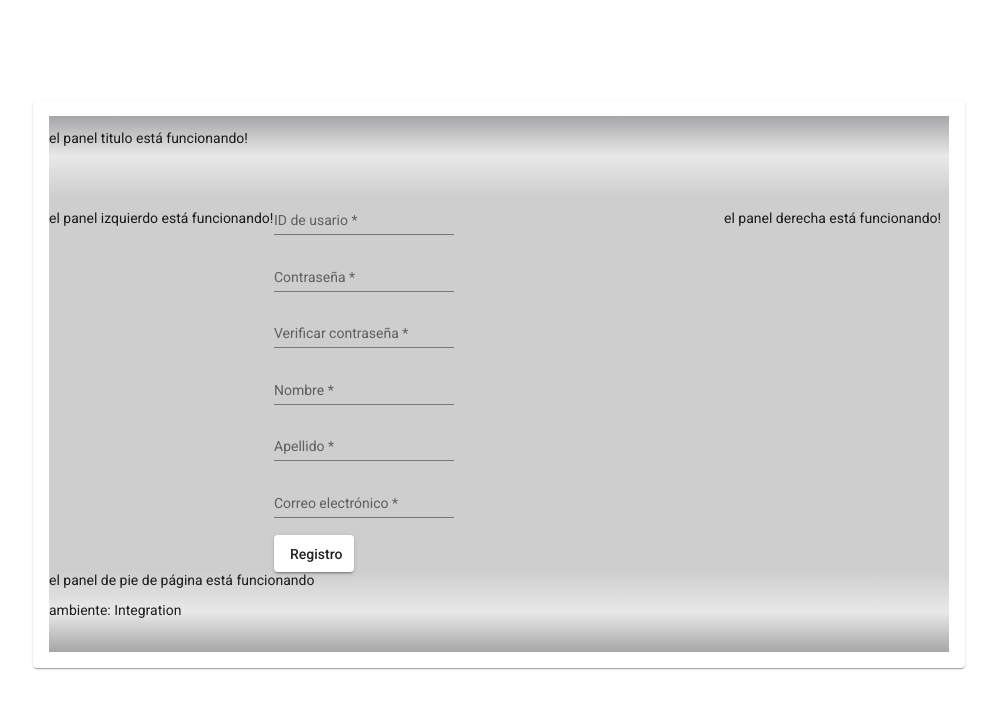
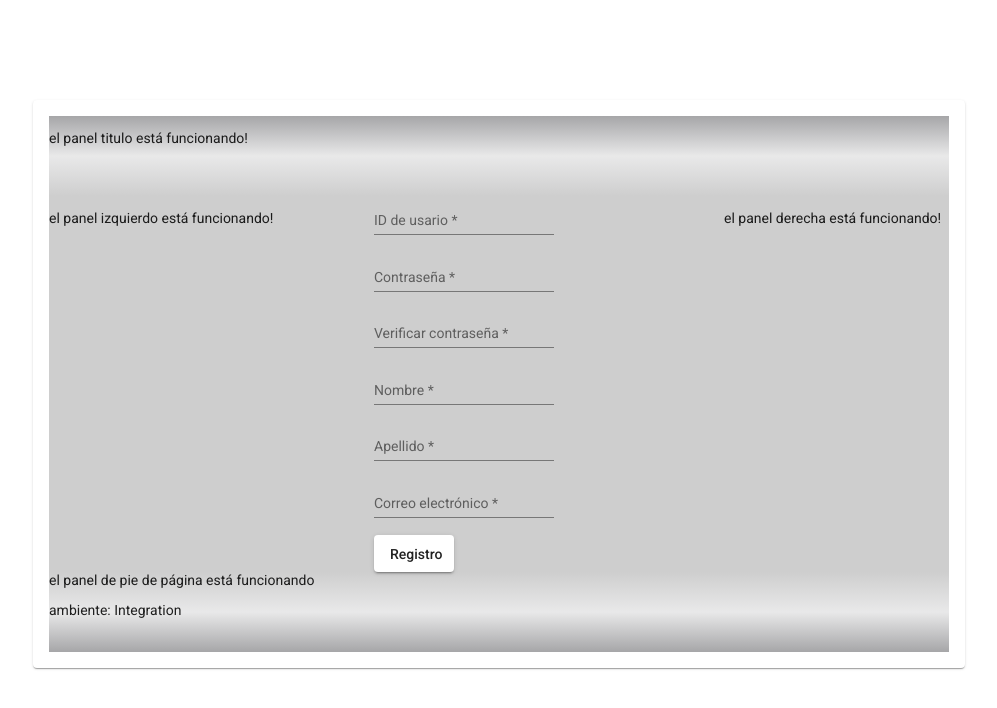
Before and after one commit to obriena/TextoAVoz, an Angular app in the folder angular/transcribir/: page /registration in a window 1280 px wide. Shown: the top 708 px of the page, without its empty margins (141-1138 px from the left). Built offline with nearby package versions, Linux system fonts and the light colour scheme.

Commit message:
updates to support horizontal centering

```diff
--- a/angular/transcribir/src/app/login-widget/login-widget.component.css
+++ b/angular/transcribir/src/app/login-widget/login-widget.component.css
@@ -0,0 +1,5 @@
+#loginForm {
+    margin-left: auto;
+    margin-right: auto;
+    width: 250px;
+}
--- a/angular/transcribir/src/app/login-widget/login-widget.component.html
+++ b/angular/transcribir/src/app/login-widget/login-widget.component.html
@@ -1,5 +1,6 @@
 
-  <form [formGroup]="userForm">
+  <div id="loginForm">
+  <form [formGroup]="userForm" >
     <mat-form-field>
       <input matInput placeholder="ID de usario" formControlName="userId"/>
     </mat-form-field>
@@ -28,3 +29,4 @@
     </button>
     </div>
   </form>
+</div>
--- a/angular/transcribir/src/app/registration-widget/registration-widget.component.css
+++ b/angular/transcribir/src/app/registration-widget/registration-widget.component.css
@@ -0,0 +1,5 @@
+#registrationForm {
+    margin-left: auto;
+    margin-right: auto;
+    width: 250px;
+}
--- a/angular/transcribir/src/app/registration-widget/registration-widget.component.html
+++ b/angular/transcribir/src/app/registration-widget/registration-widget.component.html
@@ -1,4 +1,4 @@
-<form [formGroup]="registrationForm">
+<form [formGroup]="registrationForm" id="registrationForm">
   <mat-form-field>
     <input matInput placeholder="ID de usario" formControlName="userId"/>
   </mat-form-field>
```
